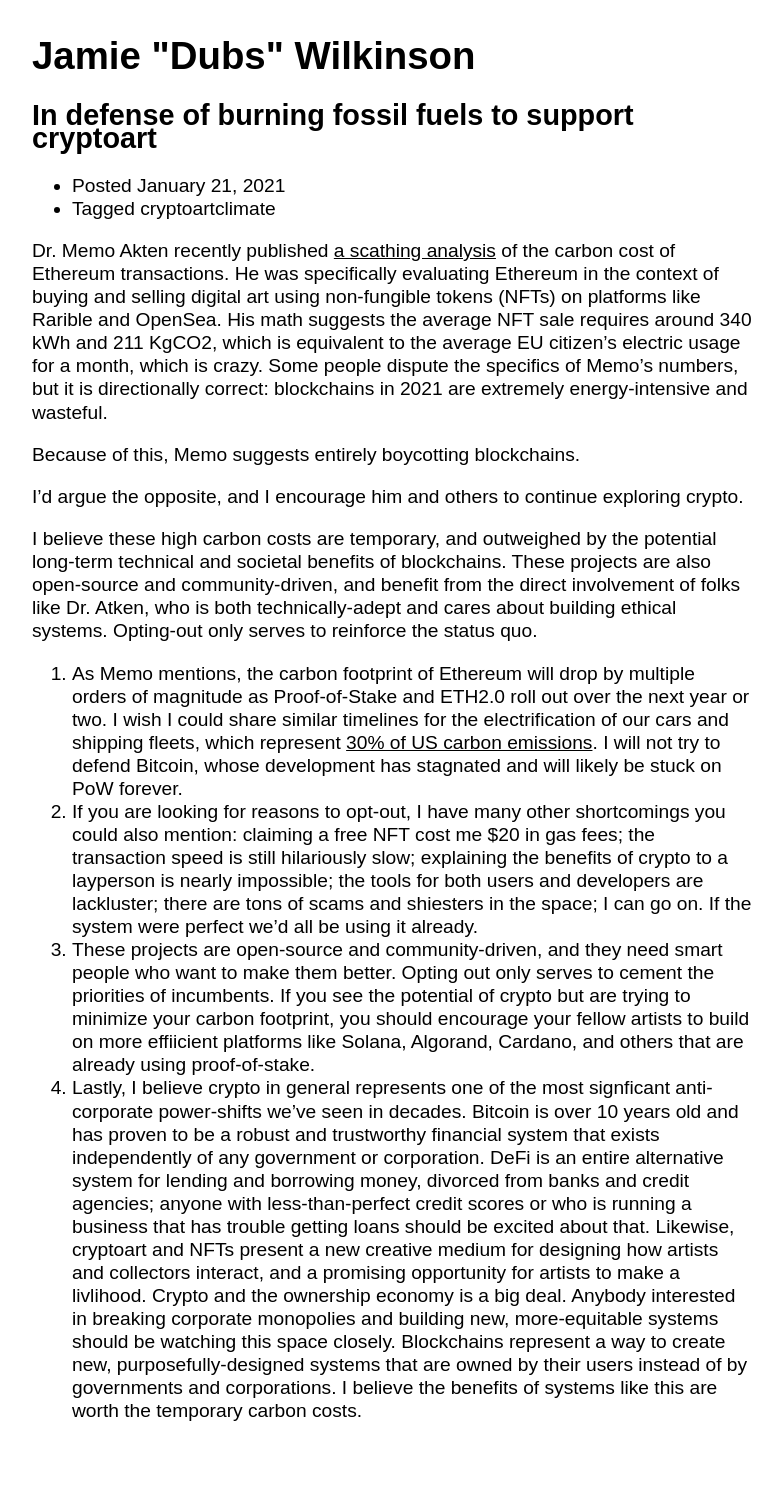
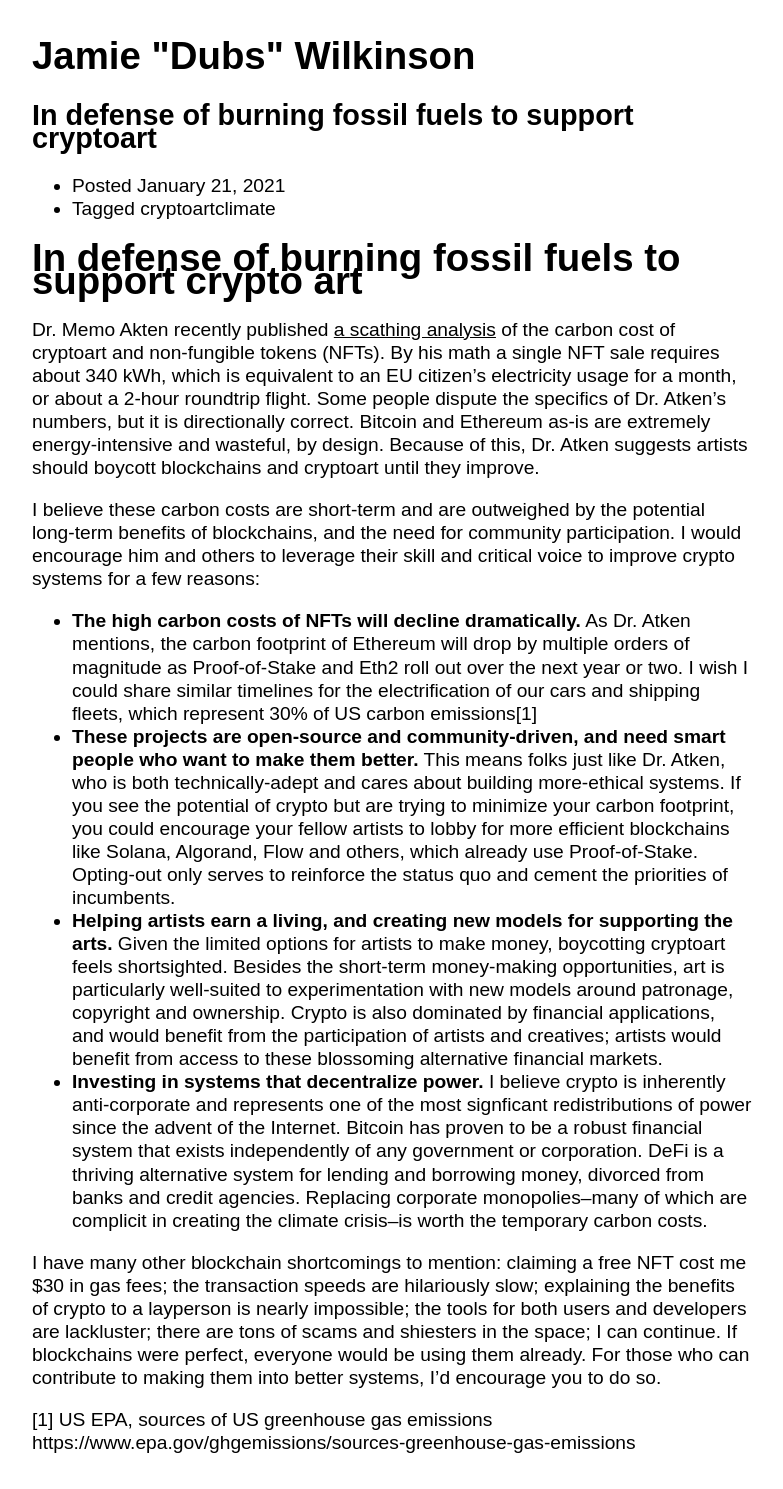
Before and after one commit to jamiew/jamiedubs.com, a Jekyll site: the page built from _posts/2021-01-28-cryptoart-and-climate-change.md, in a window 1280 px wide. Shown: the whole page, without its empty margins (248-1031 px from the left). Built offline with Jekyll 4.4.1, drawn with Linux system fonts in a browser that asks for light colours.

Commit message:
Revise cryptoart vs. carbon costs blog post

```diff
--- a/_posts/2021-01-28-cryptoart-and-climate-change.md
+++ b/_posts/2021-01-28-cryptoart-and-climate-change.md
@@ -7,15 +7,17 @@
 - climate
 ---
 
-Dr. Memo Akten recently published [a scathing analysis](https://memoakten.medium.com/the-unreasonable-ecological-cost-of-cryptoart-2221d3eb2053) of the carbon cost of Ethereum transactions. He was specifically evaluating Ethereum in the context of buying and selling digital art using non-fungible tokens (NFTs) on platforms like Rarible and OpenSea. His math suggests the average NFT sale requires around 340 kWh and 211 KgCO2, which is equivalent to the average EU citizen's electric usage for a month, which is crazy. Some people dispute the specifics of Memo's numbers, but it is directionally correct: blockchains in 2021 are extremely energy-intensive and wasteful.
+# In defense of burning fossil fuels to support crypto art
 
-Because of this, Memo suggests entirely boycotting blockchains.
+Dr. Memo Akten recently published [a scathing analysis](https://memoakten.medium.com/the-unreasonable-ecological-cost-of-cryptoart-2221d3eb2053) of the carbon cost of cryptoart and non-fungible tokens (NFTs). By his math a single NFT sale requires about 340 kWh, which is equivalent to an EU citizen’s electricity usage for a month, or about a 2-hour roundtrip flight. Some people dispute the specifics of Dr. Atken’s numbers, but it is directionally correct. Bitcoin and Ethereum as-is are extremely energy-intensive and wasteful, by design. Because of this, Dr. Atken suggests artists should boycott blockchains and cryptoart until they improve.
 
-I'd argue the opposite, and I encourage him and others to continue exploring crypto.
+I believe these carbon costs are short-term and are outweighed by the potential long-term benefits of blockchains, and the need for community participation. I would encourage him and others to leverage their skill and critical voice to improve crypto systems for a few reasons:
 
-I believe these high carbon costs are temporary, and outweighed by the potential long-term technical and societal benefits of blockchains. These projects are also open-source and community-driven, and benefit from the direct involvement of folks like Dr. Atken, who is both technically-adept and cares about building ethical systems. Opting-out only serves to reinforce the status quo.
+* **The high carbon costs of NFTs will decline dramatically.** As Dr. Atken mentions, the carbon footprint of Ethereum will drop by multiple orders of magnitude as Proof-of-Stake and Eth2 roll out over the next year or two. I wish I could share similar timelines for the electrification of our cars and shipping fleets, which represent 30% of US carbon emissions[1]
+* **These projects are open-source and community-driven, and need smart people who want to make them better.** This means folks just like Dr. Atken, who is both technically-adept and cares about building more-ethical systems. If you see the potential of crypto but are trying to minimize your carbon footprint, you could encourage your fellow artists to lobby for more efficient blockchains like Solana, Algorand, Flow and others, which already use Proof-of-Stake. Opting-out only serves to reinforce the status quo and cement the priorities of incumbents.
+* **Helping artists earn a living, and creating new models for supporting the arts.** Given the limited options for artists to make money, boycotting cryptoart feels shortsighted. Besides the short-term money-making opportunities, art is particularly well-suited to experimentation with new models around patronage, copyright and ownership. Crypto is also dominated by financial applications, and would benefit from the participation of artists and creatives; artists would benefit from access to these blossoming alternative financial markets.
+* **Investing in systems that decentralize power.** I believe crypto is inherently anti-corporate and represents one of the most signficant redistributions of power since the advent of the Internet. Bitcoin has proven to be a robust financial system that exists independently of any government or corporation. DeFi is a thriving alternative system for lending and borrowing money, divorced from banks and credit agencies. Replacing corporate monopolies–many of which are complicit in creating the climate crisis–is worth the temporary carbon costs.
 
-1. As Memo mentions, the carbon footprint of Ethereum will drop by multiple orders of magnitude as Proof-of-Stake and ETH2.0 roll out over the next year or two. I wish I could share similar timelines for the electrification of our cars and shipping fleets, which represent [30% of US carbon emissions](https://www.epa.gov/ghgemissions/sources-greenhouse-gas-emissions). I will not try to defend Bitcoin, whose development has stagnated and will likely be stuck on PoW forever.
-2. If you are looking for reasons to opt-out, I have many other shortcomings you could also mention: claiming a free NFT cost me $20 in gas fees; the transaction speed is still hilariously slow; explaining the benefits of crypto to a layperson is nearly impossible; the tools for both users and developers are lackluster; there are tons of scams and shiesters in the space; I can go on. If the system were perfect we'd all be using it already.
-3. These projects are open-source and community-driven, and they need smart people who want to make them better. Opting out only serves to cement the priorities of incumbents. If you see the potential of crypto but are trying to minimize your carbon footprint, you should encourage your fellow artists to build on more effiicient platforms like Solana, Algorand, Cardano, and others that are already using proof-of-stake.
-4. Lastly, I believe crypto in general represents one of the most signficant anti-corporate power-shifts we've seen in decades. Bitcoin is over 10 years old and has proven to be a robust and trustworthy financial system that exists independently of any government or corporation. DeFi is an entire alternative system for lending and borrowing money, divorced from banks and credit agencies; anyone with less-than-perfect credit scores or who is running a business that has trouble getting loans should be excited about that. Likewise, cryptoart and NFTs present a new creative medium for designing how artists and collectors interact, and a promising opportunity for artists to make a livlihood. Crypto and the ownership economy is a big deal. Anybody interested in breaking corporate monopolies and building new, more-equitable systems should be watching this space closely. Blockchains represent a way to create new, purposefully-designed systems that are owned by their users instead of by governments and corporations. I believe the benefits of systems like this are worth the temporary carbon costs.
+I have many other blockchain shortcomings to mention: claiming a free NFT cost me $30 in gas fees; the transaction speeds are hilariously slow; explaining the benefits of crypto to a layperson is nearly impossible; the tools for both users and developers are lackluster; there are tons of scams and shiesters in the space; I can continue. If blockchains were perfect, everyone would be using them already. For those who can contribute to making them into better systems, I’d encourage you to do so.
+
+ [1] US EPA, sources of US greenhouse gas emissions https://www.epa.gov/ghgemissions/sources-greenhouse-gas-emissions
```
